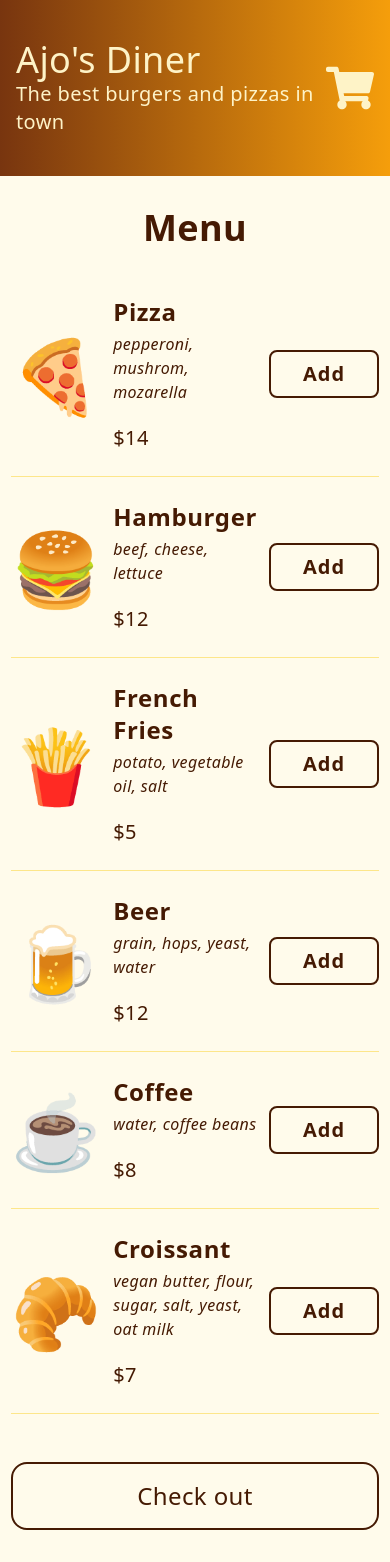
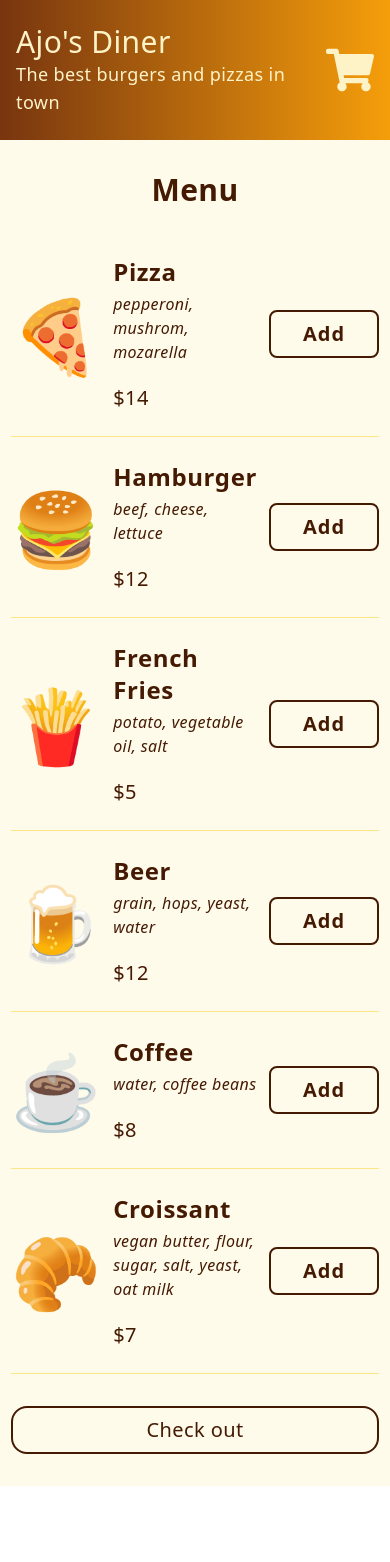
Before and after one commit to ajoborgvold/restaurant-ordering-app, a React (Vite) app: page / in a window 390 px wide. After the commit the page ends 1486 px from the top, so only its background shows below. Built offline with nearby package versions, Linux system fonts and the light colour scheme; a web font is replaced by a local one.

Commit message:
Responsive font sizes

```diff
--- a/src/components/Header.tsx
+++ b/src/components/Header.tsx
@@ -20,12 +20,12 @@
   }, [cartCount])
 
   return (
-    <header className="flex items-center gap-2 bg-gradient-to-r from-amber-900 dark:from-slate-400 to-amber-500 dark:to-slate-600 py-10 px-4 sm:px-12 md:px-24">
+    <header className="flex items-center gap-2 bg-gradient-to-r from-amber-900 dark:from-slate-400 to-amber-500 dark:to-slate-600 py-6 sm:py-8 md:py-10 px-4 sm:px-12 md:px-24">
       <div>
-        <h1 className="text-amber-100 dark:text-slate-900 text-4xl md:text-6xl">
+        <h1 className="text-amber-100 dark:text-slate-900 text-3xl sm:text-5xl md:text-6xl">
           Ajo's Diner
         </h1>
-        <p className="text-amber-100 dark:text-slate-900 text-xl md:text-2xl">
+        <p className="text-amber-100 dark:text-slate-900 text-lg sm:text-xl md:text-2xl">
           The best burgers and pizzas in town
         </p>
       </div>
--- a/src/components/Input.tsx
+++ b/src/components/Input.tsx
@@ -34,8 +34,8 @@
               <>
                 <div className="absolute h-8 -top-8 right-0 bottom-0 left-0 flex items-center bg-amber-800 dark:bg-slate-900 text-amber-50 dark:text-slate-50 px-4 rounded shadow-lg shadow-amber-400 dark:shadow-slate-500" id={`${item.id}-error-message`}>
                   <div className="relative">
-                    <p>{item.errorMessage}</p>
-                    <div className="absolute w-0 h-0 left-0 border-l-[12px] border-l-transparent border-t-[12px] border-t-amber-800 dark:border-t-slate-900 border-r-[12px] border-r-transparent"></div>
+                    <p className="text-xs sm:text-sm">{item.errorMessage}</p>
+                    <div className="absolute w-0 h-0 left-0 border-l-[15px] border-l-transparent border-t-[15px] border-t-amber-800 dark:border-t-slate-900 border-r-[15px] border-r-transparent"></div>
                   </div>
                 </div>
               </>
--- a/src/components/OrderCard.tsx
+++ b/src/components/OrderCard.tsx
@@ -14,12 +14,12 @@
         key={item.name}
         className="grid grid-cols-3 gap-8 odd:bg-amber-200 dark:odd:bg-slate-700 even:bg-amber-100 dark:even:bg-slate-800 dark:text-slate-50 p-4 first:rounded-t last:rounded-b"
       >
-        <p className="font-semibold text-xl md:text-2xl">{item.name}</p>
-        <div className="flex gap-4 text-lg md:text-xl">
-          <p className="">Quant:</p>
-          <p className="">{itemQuantity}</p>
+        <p className="font-semibold text-lg sm:text-xl md:text-2xl">{item.name}</p>
+        <div className="flex gap-4 sm:text-lg md:text-xl">
+          <p>Quant:</p>
+          <p>{itemQuantity}</p>
         </div>
-        <p className="ml-auto text-xl md:text-2xl">$ {itemPrice}</p>
+        <p className="ml-auto text-lg sm:text-xl md:text-2xl">$ {itemPrice}</p>
       </div>
     )
   })
--- a/src/components/RouteLink.tsx
+++ b/src/components/RouteLink.tsx
@@ -5,7 +5,7 @@
   return (
     <Link
       to={path}
-      className="mt-12 text-2xl md:text-3xl text-center p-4 border-2 border-amber-950 dark:border-slate-300 rounded-2xl hover:bg-gradient-to-r focus:bg-gradient-to-r from-amber-950 dark:from-slate-500 to-amber-700 dark:to-slate-300 hover:text-amber-50 focus:text-amber-50 dark:hover:text-slate-950 dark:focus:text-slate-950"
+      className="mt-8 sm:mt-12 text-xl sm:text-2xl md:text-3xl text-center p-2 sm:p-4 border-2 border-amber-950 dark:border-slate-300 rounded-2xl hover:bg-gradient-to-r focus:bg-gradient-to-r from-amber-950 dark:from-slate-500 to-amber-700 dark:to-slate-300 hover:text-amber-50 focus:text-amber-50 dark:hover:text-slate-950 dark:focus:text-slate-950"
       onClick={onClick}
     >
       {children}
--- a/src/routes/Menu.tsx
+++ b/src/routes/Menu.tsx
@@ -4,7 +4,7 @@
 export default function Menu(): JSX.Element {
   return (
     <main className="flex-1 flex flex-col items-center gap-6 py-8">
-      <h2 className="text-4xl font-semibold">Menu</h2>
+      <h2 className="text-3xl sm:text-4xl md:text-5xl font-semibold">Menu</h2>
       <section className="sm:w-2/3 lg:w-1/2 flex flex-col px-4">
         <MenuCard />
         <RouteLink path="/order" children="Check out"/>
--- a/src/routes/Order.tsx
+++ b/src/routes/Order.tsx
@@ -28,10 +28,10 @@
       <main className="flex-1 flex flex-col gap-8 items-center py-8">
         {cartItems.length ? (
           <>
-            <h2 className="text-4xl font-semibold">Your order</h2>
-            <section className="sm:w-2/3 lg:w-1/2 flex flex-col px-4">
+            <h2 className="text-3xl sm:text-4xl md:text-5xl font-semibold">Your order</h2>
+            <section className="w-full sm:w-3/4 lg:w-1/2 flex flex-col px-8">
               <OrderCard />
-              <div className="mt-8 flex justify-between bg-amber-300 dark:bg-slate-600 text-amber-950 dark:text-slate-50 text-2xl md:text-3xl p-4 rounded">
+              <div className="mt-8 flex justify-between bg-amber-300 dark:bg-slate-600 text-amber-950 dark:text-slate-50 text-xl sm:text-2xl md:text-3xl p-4 rounded">
                 <p>Total price:</p>
                 <p>$ {totalPrice}</p>
               </div>
@@ -44,7 +44,7 @@
                 </button>
               ) : (
                 <div className="self-center mt-14 flex flex-col gap-4">
-                  <p className="bg-amber-700 dark:bg-slate-400 text-amber-50 dark:text-slate-950 text-3xl py-4 px-8 rounded-2xl">
+                  <p className="bg-amber-700 dark:bg-slate-400 text-amber-50 dark:text-slate-950 text-xl sm:text-2xl md:text-3xl text-center py-2 px-4 md:py-4 md:px-8 rounded-2xl">
                     Thanks {userFirstName}, your order is on its way!
                   </p>
                   <RouteLink
```
